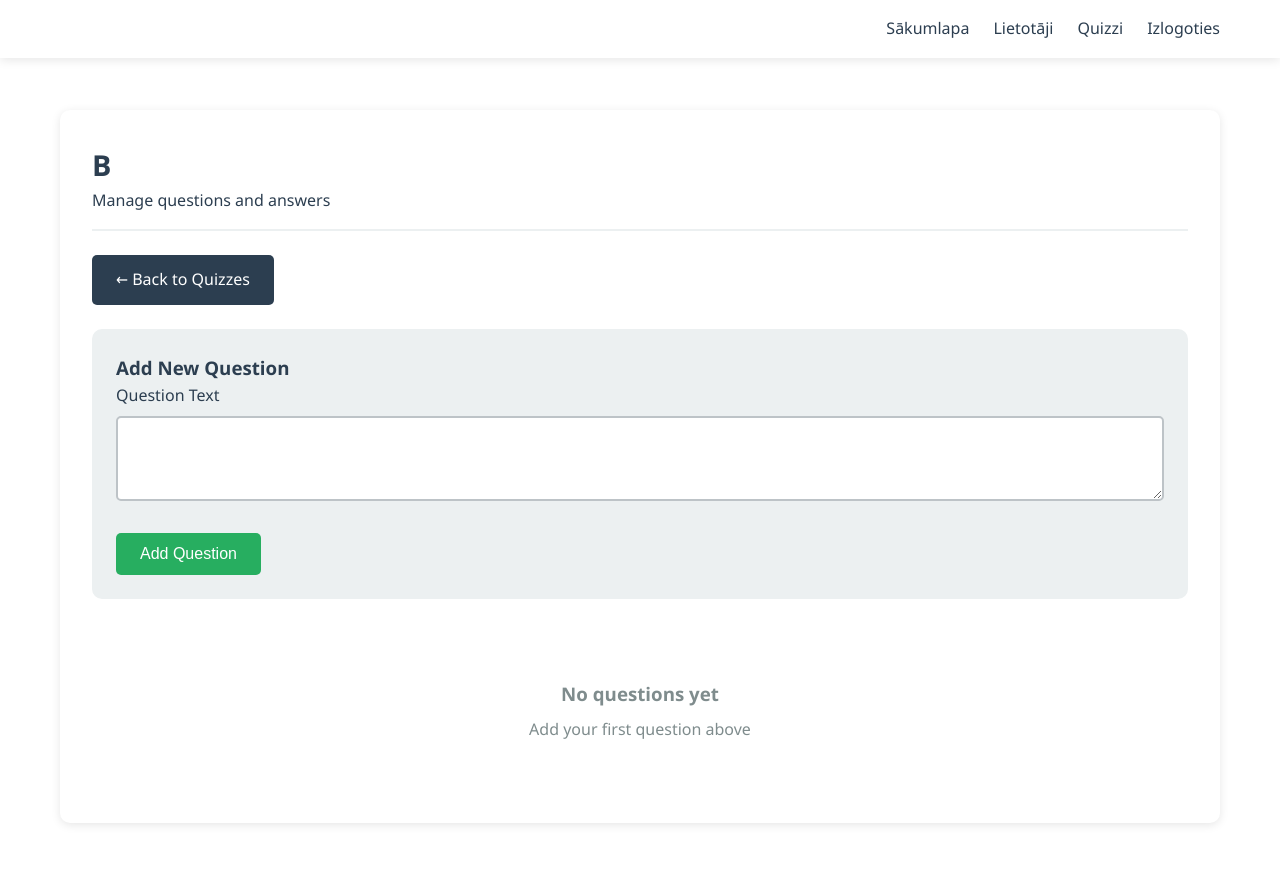
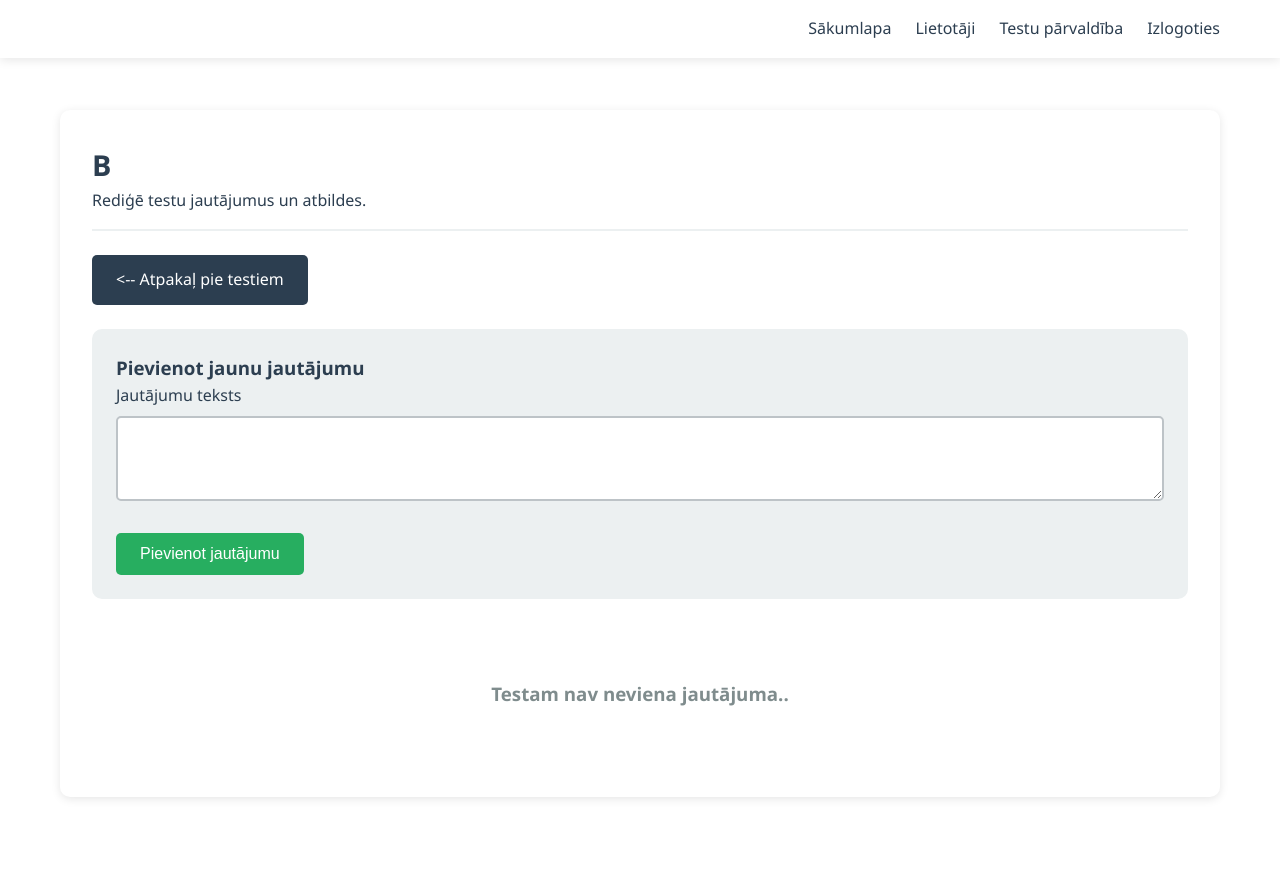
Before and after one commit to RPluzmo/quiz, a PHP site: page /admin/manage_questions.php?quiz_id=4 in a window 1280 px wide. After the commit the page ends 799 px from the top, so only its background shows below. Run offline with PHP 8.4, Linux system fonts and the light colour scheme; the visitor is signed in with stand-in values (Sample User, id 1); data comes from the database, SQL or seed files in the repository.

Commit message:
whaHappen

```diff
--- a/admin/manage_questions.php
+++ b/admin/manage_questions.php
@@ -1,71 +1,75 @@
 <?php
 require_once '../config/config.php';
 
-// Require admin access
+// ✅ Nolasām ziņojumu no URL (ja ir)
+$message = $_GET['msg'] ?? '';
+$message_type = $_GET['type'] ?? '';
+
+// ✅ Tikai adminiem
 User::requireAdmin();
 
 $database = new Database();
 $db = $database->getConnection();
 $quiz_obj = new Quiz($db);
 
-// Get quiz ID
+// ✅ Nolasām quiz_id
 $quiz_id = isset($_GET['quiz_id']) ? intval($_GET['quiz_id']) : 0;
-
 if ($quiz_id === 0) {
     header('Location: quizzes.php');
     exit();
 }
 
-// Get quiz details
+// ✅ Iegūstam testa datus
 $quiz = $quiz_obj->getQuizById($quiz_id);
-
 if (!$quiz) {
     header('Location: quizzes.php');
     exit();
 }
 
-// Get questions
+// ✅ Iegūstam jautājumus
 $questions = $quiz_obj->getQuizQuestions($quiz_id, false);
 
-$message = '';
-$message_type = '';
+// ✅ Apstrādājam POST (pievienošana / dzēšana)
+if ($_SERVER['REQUEST_METHOD'] === 'POST') {
 
-// Handle actions
-if ($_SERVER['REQUEST_METHOD'] === 'POST') {
     if (isset($_POST['create_question'])) {
         $result = $quiz_obj->createQuestion($quiz_id, $_POST['question_text']);
         $message = $result['message'];
         $message_type = $result['success'] ? 'success' : 'danger';
-        // Refresh questions
-        $questions = $quiz_obj->getQuizQuestions($quiz_id, false);
-    } elseif (isset($_POST['delete_question'])) {
+
+        // ✅ Redirect – novērš dublikātus pēc refreša
+        header("Location: manage_quizzes.php?quiz_id={$quiz_id}&msg=" . urlencode($message) . "&type={$message_type}");
+        exit;
+    }
+
+    if (isset($_POST['delete_question'])) {
         $result = $quiz_obj->deleteQuestion($_POST['question_id']);
         $message = $result['message'];
         $message_type = $result['success'] ? 'success' : 'danger';
-        // Refresh questions
-        $questions = $quiz_obj->getQuizQuestions($quiz_id, false);
+
+        // ✅ Redirect – arī pēc dzēšanas
+        header("Location: manage_quizzes.php?quiz_id={$quiz_id}&msg=" . urlencode($message) . "&type={$message_type}");
+        exit;
     }
 }
 ?>
 <!DOCTYPE html>
-<html lang="en">
+<html lang="lv">
 <head>
     <meta charset="UTF-8">
     <meta name="viewport" content="width=device-width, initial-scale=1.0">
-    <title>Manage Questions - Admin Panel</title>
+    <title>Pārvaldīt testu jautājumus</title>
     <link rel="stylesheet" href="../assets/css/style.css">
 </head>
 <body>
 <header>
     <div class="header-content">
-            <div class="logo">
-
-            </div>
+        <div class="logo"></div>
         <nav>
             <ul>
                 <li><a href="../dashboard.php">Sākumlapa</a></li>
                 <li><a href="index.php">Lietotāji</a></li>
-                    <li><a href="quizzes.php">Quizzi</a></li>
+                <li><a href="quizzes.php">Testu pārvaldība</a></li>
                 <li><a href="../logout.php">Izlogoties</a></li>
             </ul>
         </nav>
@@ -73,8 +77,10 @@ if ($_SERVER['REQUEST_METHOD'] === 'POST') {
 </header>
 
 <div class="container">
+
+    <!-- ✅ Ziņojums pēc darbības -->
     <?php if ($message): ?>
-            <div class="alert alert-<?php echo $message_type; ?>">
+        <div class="alert alert-<?php echo htmlspecialchars($message_type); ?>">
             <?php echo htmlspecialchars($message); ?>
         </div>
     <?php endif; ?>
@@ -82,28 +88,27 @@ if ($_SERVER['REQUEST_METHOD'] === 'POST') {
     <div class="card">
         <div class="card-header">
             <h2><?php echo htmlspecialchars($quiz['name']); ?></h2>
-                <p>Manage questions and answers</p>
+            <p>Rediģē testu jautājumus un atbildes.</p>
         </div>
 
-            <a href="quizzes.php" class="btn btn-secondary mb-3">← Back to Quizzes</a>
+        <a href="quizzes.php" class="btn btn-secondary mb-3"><-- Atpakaļ pie testiem</a>
 
-            <!-- Create New Question -->
+        <!-- ✅ Jauna jautājuma pievienošana -->
         <div style="background: var(--light-bg); padding: 1.5rem; border-radius: 10px; margin-bottom: 2rem;">
-                <h3>Add New Question</h3>
+            <h3>Pievienot jaunu jautājumu</h3>
             <form method="POST" action="">
                 <div class="form-group">
-                        <label for="question_text">Question Text</label>
+                    <label for="question_text">Jautājumu teksts</label>
                     <textarea id="question_text" name="question_text" class="form-control" rows="3" required></textarea>
                 </div>
-                    <button type="submit" name="create_question" class="btn btn-success">Add Question</button>
+                <button type="submit" name="create_question" class="btn btn-success">Pievienot jautājumu</button>
             </form>
         </div>
 
-            <!-- Questions List -->
+        <!-- ✅ Esošie jautājumi -->
         <?php if (empty($questions)): ?>
             <div class="empty-state">
-                    <h3>No questions yet</h3>
-                    <p>Add your first question above</p>
+                <h3>Testam nav neviena jautājuma..</h3>
             </div>
         <?php else: ?>
             <?php foreach ($questions as $index => $question):
@@ -111,26 +116,26 @@ if ($_SERVER['REQUEST_METHOD'] === 'POST') {
             ?>
                 <div class="card" style="margin-bottom: 1.5rem;">
                     <div class="card-header">
-                            <h4>Question <?php echo $index + 1; ?></h4>
+                        <h4>Jautājums <?php echo $index + 1; ?></h4>
                     </div>
 
                     <p><strong><?php echo htmlspecialchars($question['question_text']); ?></strong></p>
 
-                        <!-- Answers -->
+                    <!-- ✅ Atbildes -->
                     <div style="margin: 1rem 0;">
-                            <strong>Answers:</strong>
+                        <strong>Atbildes:</strong>
                         <?php if (empty($answers)): ?>
-                                <p style="color: var(--danger-color);">No answers yet</p>
+                            <p style="color: var(--danger-color);">Nav nevienas atbildes</p>
                         <?php else: ?>
                             <ul style="margin-top: 0.5rem;">
                                 <?php foreach ($answers as $answer): ?>
                                     <li style="margin-bottom: 0.5rem;">
                                         <?php echo htmlspecialchars($answer['answer_text']); ?>
                                         <?php if ($answer['is_correct']): ?>
-                                                <span class="badge badge-admin">✓ Correct</span>
+                                            <span class="badge badge-admin">Pareizā atbilde</span>
                                         <?php endif; ?>
                                         <a href="edit_answer.php?id=<?php echo $answer['id']; ?>&quiz_id=<?php echo $quiz_id; ?>"
-                                               class="btn btn-sm btn-primary" style="margin-left: 0.5rem;">Edit</a>
+                                           class="btn btn-sm btn-primary" style="margin-left: 0.5rem;">Rediģēt</a>
                                     </li>
                                 <?php endforeach; ?>
                             </ul>
@@ -139,14 +144,14 @@ if ($_SERVER['REQUEST_METHOD'] === 'POST') {
 
                     <div class="d-flex gap-2">
                         <a href="edit_question.php?id=<?php echo $question['id']; ?>&quiz_id=<?php echo $quiz_id; ?>"
-                               class="btn btn-sm btn-primary">Edit Question</a>
+                           class="btn btn-sm btn-primary">Rediģēt jautājumu</a>
                         <a href="manage_answers.php?question_id=<?php echo $question['id']; ?>&quiz_id=<?php echo $quiz_id; ?>"
-                               class="btn btn-sm btn-warning">Manage Answers</a>
+                           class="btn btn-sm btn-warning">Pārvaldīt atbildes</a>
                         <form method="POST" style="display: inline;">
                             <input type="hidden" name="question_id" value="<?php echo $question['id']; ?>">
                             <button type="submit" name="delete_question" class="btn btn-sm btn-danger"
-                                        onclick="return confirm('Delete this question and all its answers?')">
-                                    Delete
+                                    onclick="return confirm('Dzēst šo jautājumu un visas tā atbildes?')">
+                                Dzēst
                             </button>
                         </form>
                     </div>
```
Also changed, not shown: admin/manage_answers.php (+28 -22 lines), admin/quizzes.php (+15 -17 lines). Lines whose indentation alone changed are shown as unchanged.
